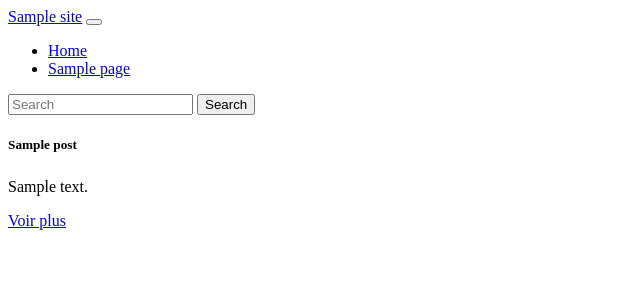
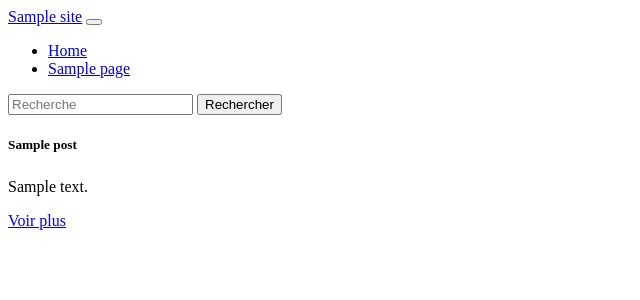
Before and after one commit to Adrien-Le-Pober/bedrock-wordpress-demo, a WordPress theme: template web/app/themes/custom/index.php in a window 1280 px wide. Shown: the top 300 px of the page, without its empty margins (0-640 px from the left). Run offline with PHP 8.4 and a stand-in for WordPress, Linux system fonts and the light colour scheme; the site name, menu and one post (Sample post) are stand-ins, and other content is empty.

Commit message:
add search field

```diff
--- a/web/app/themes/custom/header.php
+++ b/web/app/themes/custom/header.php
@@ -47,10 +47,7 @@
                     </li>
                 </ul>
                 -->
-                <form class="d-flex">
-                    <input class="form-control me-2" type="search" placeholder="Search" aria-label="Search">
-                    <button class="btn btn-outline" type="submit">Search</button>
-                </form>
+                <?= get_search_form() ?>
             </div>
         </div>
     </nav>
--- /dev/null
+++ b/web/app/themes/custom/searchform.php
@@ -0,0 +1,4 @@
+<form class="d-flex" action="<?= esc_url(home_url('/')) ?>">
+    <input class="form-control me-2" name="s" type="search" placeholder="Recherche" aria-label="Search" value="<?= get_search_query() ?>">
+    <button class="btn btn-outline-light" type="submit">Rechercher</button>
+</form>
```
